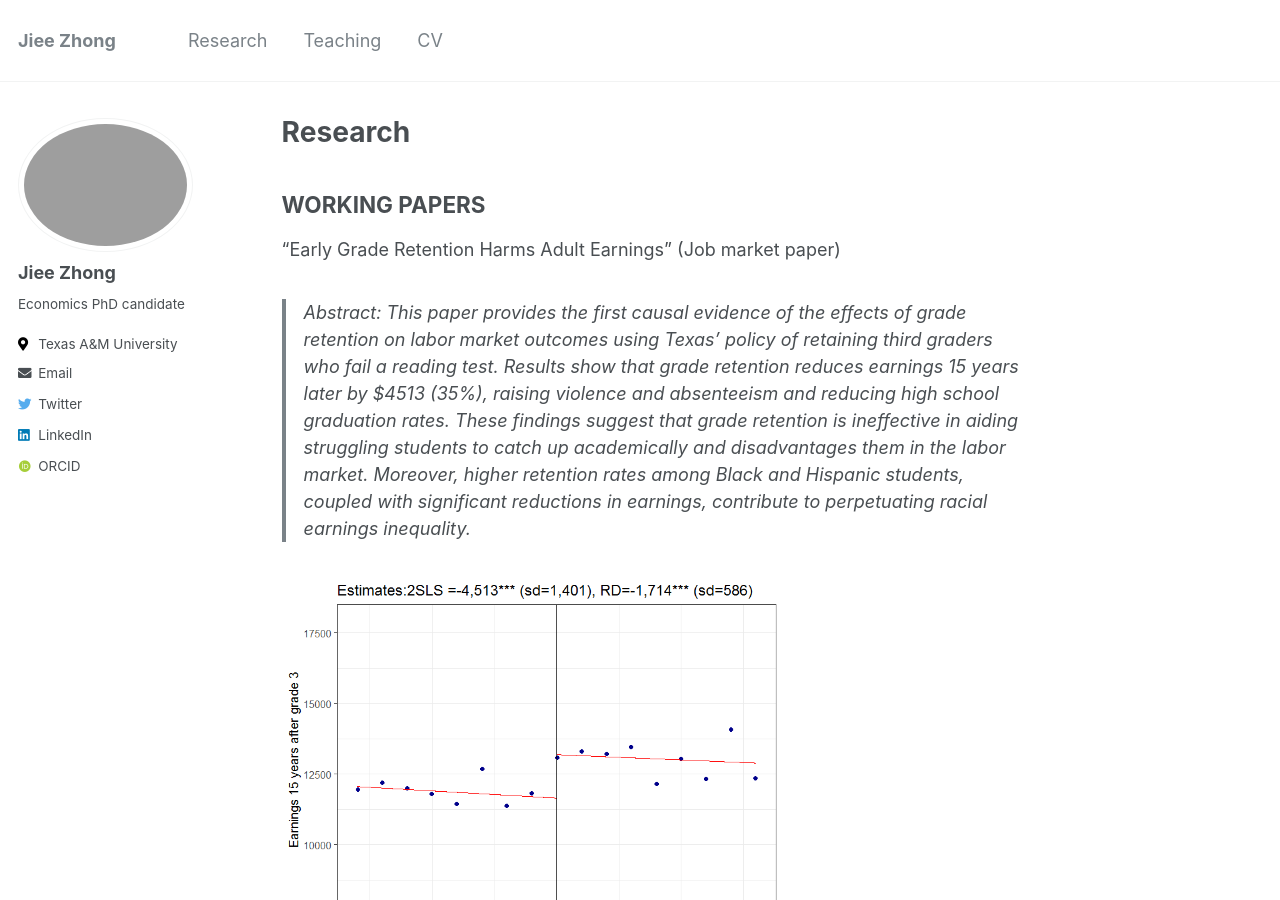
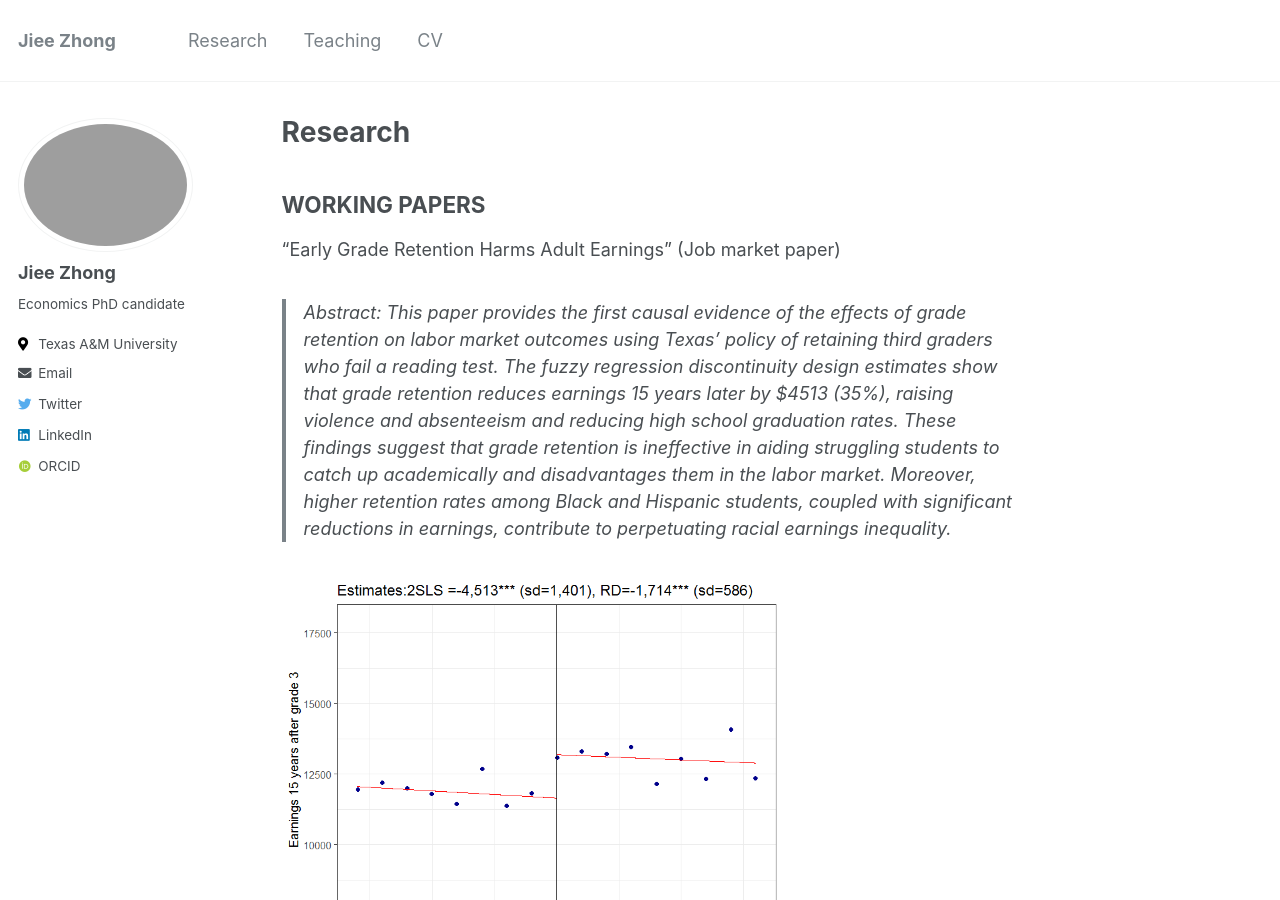
Before and after one commit to jieezhong/jieezhong.github.io, a Jekyll site: the page built from _pages/research.md, in a window 1280 px wide and 900 px high. Built offline with Jekyll 4.4.1, drawn with Linux system fonts in a browser that asks for light colours; some web fonts are replaced.

Commit message:
Update research.md

```diff
--- a/_pages/research.md
+++ b/_pages/research.md
@@ -9,7 +9,7 @@ author_profile: true
 
 "Early Grade Retention Harms Adult Earnings" (Job market paper)
 
-> Abstract: This paper provides the first causal evidence of the effects of grade retention on labor market outcomes using Texas’ policy of retaining third graders who fail a reading test. Results show that grade retention reduces earnings 15 years later by $4513 (35%), raising violence and absenteeism and reducing high school graduation rates. These findings suggest that grade retention is ineffective in aiding struggling students to catch up academically and disadvantages them in the labor market. Moreover, higher retention rates among Black and Hispanic students, coupled with significant reductions in earnings, contribute to perpetuating racial earnings inequality.
+> Abstract: This paper provides the first causal evidence of the effects of grade retention on labor market outcomes using Texas’ policy of retaining third graders who fail a reading test. The fuzzy regression discontinuity design estimates show that grade retention reduces earnings 15 years later by $4513 (35%), raising violence and absenteeism and reducing high school graduation rates. These findings suggest that grade retention is ineffective in aiding struggling students to catch up academically and disadvantages them in the labor market. Moreover, higher retention rates among Black and Hispanic students, coupled with significant reductions in earnings, contribute to perpetuating racial earnings inequality.
 
 <img src='/images/research/wage15y_all(ch).png' width='500'>
 
```
